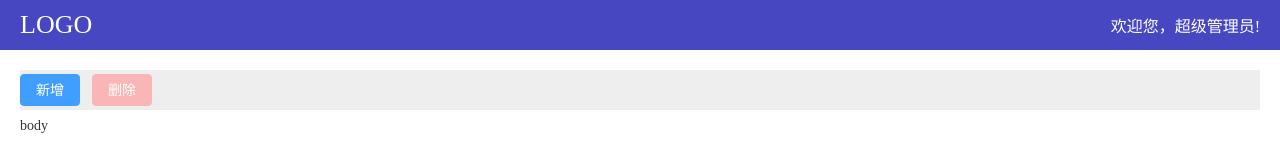
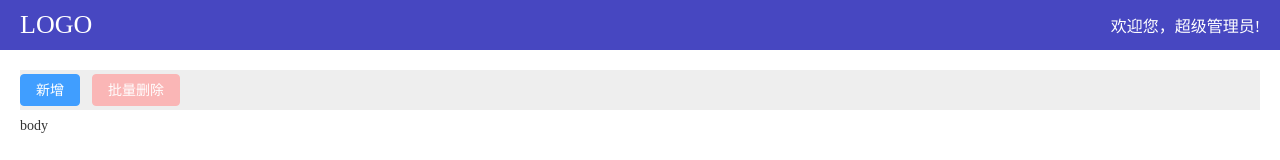
Before and after one commit to cz-frontend/pinia-study, a Vue app: page /home in a window 1280 px wide. Shown: the top 160 px of the page. Built offline with nearby package versions, Linux system fonts and the light colour scheme.

Commit message:
config: 抽取Operation配置

```diff
--- a/src/components/AppLayout/AppLayout.vue
+++ b/src/components/AppLayout/AppLayout.vue
@@ -2,8 +2,16 @@
   <AppHeader />
   <main>
     <div class="app-container">
-      <div class="operation-bar">
-        <slot name="operation" />
+      <div class="operation-bar" v-if="operationConf.length">
+        <template v-for="record in operationConf" :key="record.id">
+          <el-button
+            :type="record.operationBtnType"
+            :disabled="record.disabled"
+            @click="onOperation(record)"
+          >
+            {{ record.operationText }}
+          </el-button>
+        </template>
       </div>
       <slot name="content" />
     </div>
@@ -12,6 +20,23 @@
 
 <script setup>
 import AppHeader from "./components/AppHeader.vue";
+
+const emits = defineEmits(["click-operation"]);
+
+// props
+defineProps({
+  operationConf: {
+    type: Array,
+    default: () => {
+      return [];
+    },
+  },
+});
+
+// methods
+const onOperation = (record) => {
+  emits("click-operation", record);
+};
 </script>
 
 <style lang="less" scoped>
--- /dev/null
+++ b/src/pages/home/config/index.js
@@ -0,0 +1,19 @@
+/**
+ * 入口页操作栏按钮配置
+ */
+export const OperationButtonsConf = [
+  {
+    id: 1,
+    disabled: false,
+    operationText: "新增",
+    operationType: "added",
+    operationBtnType: "primary",
+  },
+  {
+    id: 2,
+    disabled: true,
+    operationText: "批量删除",
+    operationType: "delete",
+    operationBtnType: "danger",
+  },
+];
--- a/src/pages/home/homePage.vue
+++ b/src/pages/home/homePage.vue
@@ -1,13 +1,11 @@
 <template>
-  <AppLayout>
-    <template #operation>
-      <el-button type="primary">新增</el-button>
-      <el-button type="danger" disabled>删除</el-button>
-    </template>
+  <AppLayout :operation-conf="OperationButtonsConf">
+    <template #operation> </template>
     <template #content> body </template>
   </AppLayout>
 </template>
 
 <script setup>
 import { AppLayout } from "@/components";
+import { OperationButtonsConf } from "./config/index";
 </script>
```
